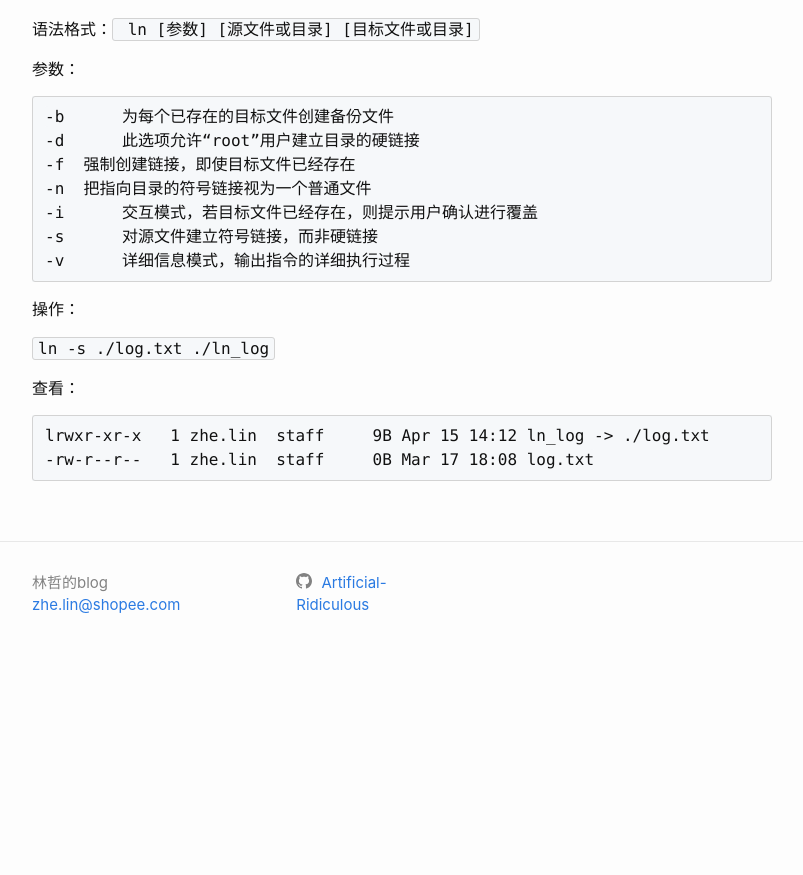
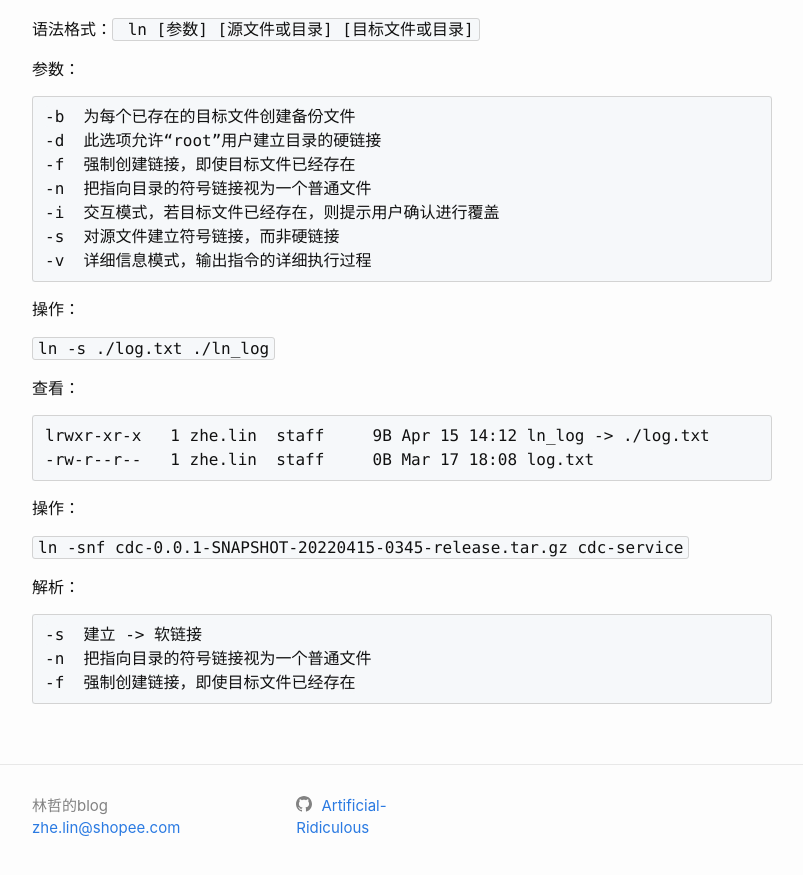
Before and after one commit to Artificial-Ridiculous/Artificial-Ridiculous.github.io, a Jekyll site: the page built from _posts/2022-04-15-Linux停启任务相关命令.markdown, in a window 1280 px wide and 900 px high, scrolled down 1840 px. Shown: the top 875 px of the window, without its empty margins (238-1041 px from the left). Built offline with Jekyll 4.4.1, drawn with Linux system fonts in a browser that asks for light colours; comment, search, counter and statistics services are not loaded; before the commit the page ends 2517 px from its top, so only the background shows below that.

Commit message:
update:shell

````diff
--- a/_posts/2022-04-15-Linux停启任务相关命令.markdown
+++ b/_posts/2022-04-15-Linux停启任务相关命令.markdown
@@ -92,13 +92,13 @@ Google    77514 zhe.lin  136u  IPv4 0x9f470a82b5e68ac3      0t0  UDP *:58203
 参数：
 
 ```
--b	为每个已存在的目标文件创建备份文件
--d	此选项允许“root”用户建立目录的硬链接
+-b  为每个已存在的目标文件创建备份文件
+-d  此选项允许“root”用户建立目录的硬链接
 -f  强制创建链接，即使目标文件已经存在
 -n  把指向目录的符号链接视为一个普通文件
--i	交互模式，若目标文件已经存在，则提示用户确认进行覆盖
--s	对源文件建立符号链接，而非硬链接
--v	详细信息模式，输出指令的详细执行过程
+-i  交互模式，若目标文件已经存在，则提示用户确认进行覆盖
+-s  对源文件建立符号链接，而非硬链接
+-v  详细信息模式，输出指令的详细执行过程
 ```
 
 操作：
@@ -111,3 +111,15 @@ Google    77514 zhe.lin  136u  IPv4 0x9f470a82b5e68ac3      0t0  UDP *:58203
 lrwxr-xr-x   1 zhe.lin  staff     9B Apr 15 14:12 ln_log -> ./log.txt
 -rw-r--r--   1 zhe.lin  staff     0B Mar 17 18:08 log.txt
 ```
+
+操作：
+
+`ln -snf cdc-0.0.1-SNAPSHOT-20220415-0345-release.tar.gz cdc-service`
+
+解析：
+
+```
+-s  建立 -> 软链接
+-n  把指向目录的符号链接视为一个普通文件
+-f  强制创建链接，即使目标文件已经存在
+```
````
